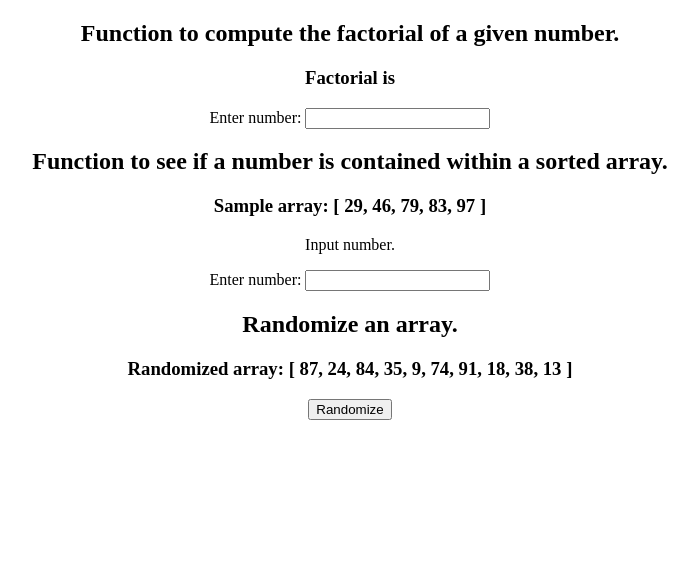
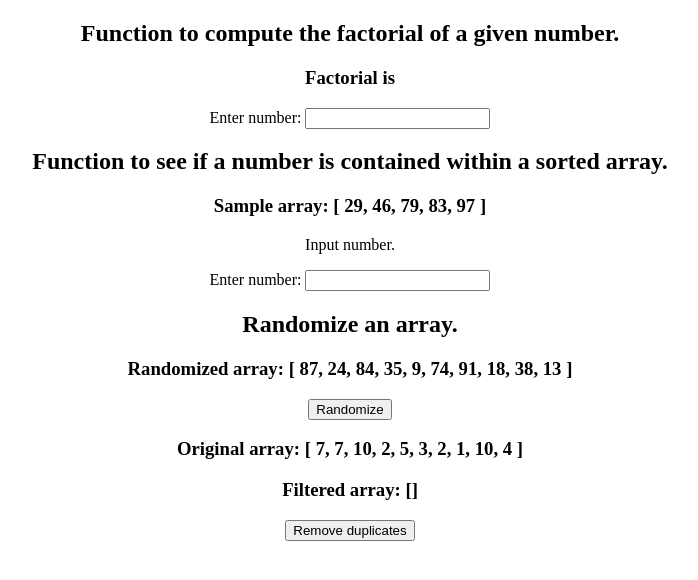
Before and after one commit to bryanaritcheta/hireplicity, a React (Create React App) app in the folder technicalpartone/: page / in a window 1280 px wide. Shown: the top 580 px of the page, without its empty margins (290-988 px from the left). Built offline with nearby package versions, Linux system fonts and the light colour scheme.

Commit message:
Create RemoveDuplicates

```diff
--- a/technicalpartone/src/App.js
+++ b/technicalpartone/src/App.js
@@ -2,6 +2,7 @@ import './App.css';
 import ComputeFactorial from './components/ComputeFactorial'
 import IsContained from './components/IsContained';
 import RandomizeArray from './components/RandomizeArray';
+import RemoveDuplicates from './components/RemoveDuplicates';
 
 function App() {
   return (
@@ -9,6 +10,7 @@ function App() {
       <ComputeFactorial />
       <IsContained />
       <RandomizeArray />
+      <RemoveDuplicates />
     </div>
   );
 }
--- /dev/null
+++ b/technicalpartone/src/components/RemoveDuplicates.js
@@ -0,0 +1,64 @@
+import React, { useState } from 'react'
+
+const rand = () => Math.floor(Math.random() * 10) + 1;
+var sampleArray = [
+    rand(),
+    rand(),
+    rand(),
+    rand(),
+    rand(),
+    rand(),
+    rand(),
+    rand(),
+    rand(),
+    rand()
+]
+
+function RemoveDuplicates() {
+    const samplearray = sampleArray
+
+    const [samplearraynew, arrayRandom] = useState(new Array(1))
+
+    const removeDuplicate = (samplearraynew) => {
+        samplearraynew = samplearraynew.filter(function (x, i, a) {
+            return a.indexOf(x) === i
+        })
+        arrayRandom(samplearraynew)
+    }
+
+    return (
+        <div id="section-remove-duplicate">
+            <div className="original-array">
+                <h3>Original array: [
+                    {samplearray.map((n) => (
+                        <span
+                            className="sampleArrayItem"
+                            key={n * Math.random() * Math.random()}>
+                            {n}
+                        </span>
+                    ))}
+                    ]
+                </h3>
+            </div>
+            <div className="filtered-array">
+                <h3>Filtered array: [
+                    {samplearraynew.map((n) => (
+                        <span
+                            className="sampleArrayItem"
+                            key={n * Math.random() * Math.random()}>
+                            {n}
+                        </span>
+                    ))}
+                    ]
+                </h3>
+            </div>
+            <button
+                onClick={() => removeDuplicate(sampleArray)}
+            >
+                Remove duplicates
+            </button>
+        </div>
+    )
+}
+
+export default RemoveDuplicates
```
